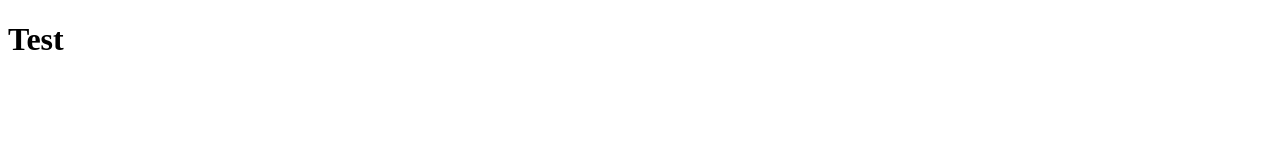
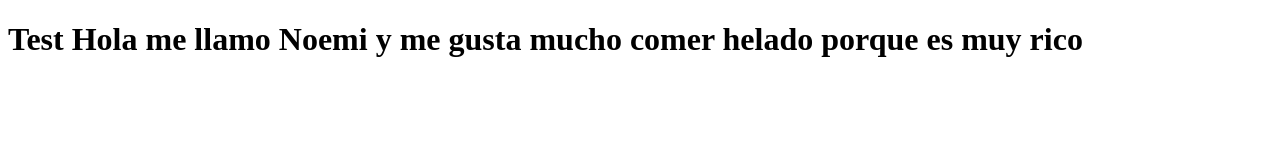
Before and after one commit to CouchNoemi/TestRepo, a plain HTML site: page index.html in a window 1280 px wide. Drawn offline with Linux system fonts and the light colour scheme.

Commit message:
Hola Noemi

```diff
--- a/index.html
+++ b/index.html
@@ -6,6 +6,6 @@
     <title>Test Porject</title>
 </head>
 <body>
-    <h1>Test</h1>
+    <h1>Test Hola me llamo Noemi y me gusta mucho comer helado porque es muy rico</h1>
 </body>
 </html>
```
